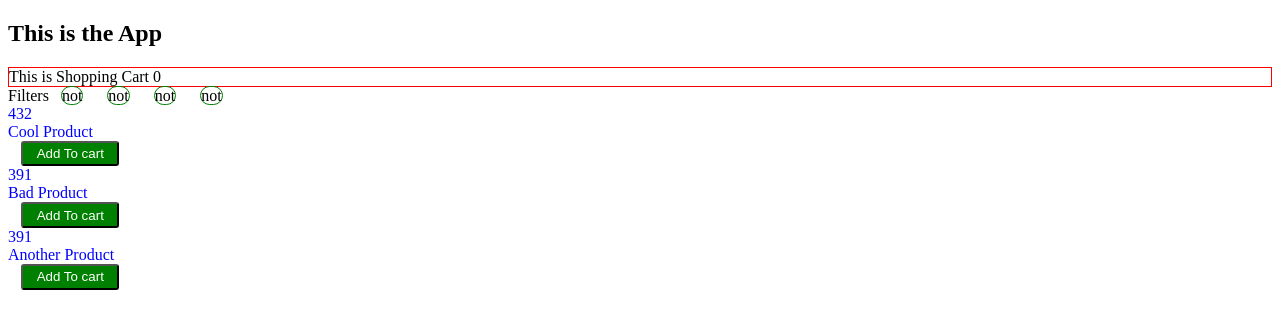
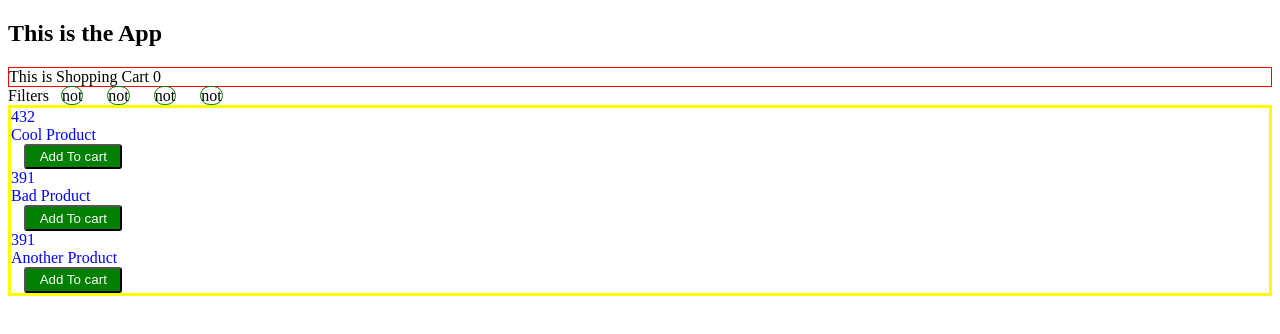
Before and after one commit to TshepzMogapi/react-js-base, a React (Create React App) app: page / in a window 1280 px wide. Shown: the top 334 px of the page. Built offline with nearby package versions, Linux system fonts and the light colour scheme.

Commit message:
use css module

```diff
--- /dev/null
+++ b/src/components/ProductContainer.module.css
@@ -0,0 +1,3 @@
+.container {
+  border: 3px solid yellow;
+}
--- a/src/components/ProductsContainer.js
+++ b/src/components/ProductsContainer.js
@@ -1,4 +1,5 @@
 import Product from './Product';
+import styles from './ProductContainer.module.css';
 
 const ProductsContainer = (props) => {
   const addToCart = (product) => {
@@ -17,7 +18,7 @@
       ></Product>
     ));
   }
-  return <div>{dislpayedProducts}</div>;
+  return <div className={styles.container}>{dislpayedProducts}</div>;
 };
 
 export default ProductsContainer;
```
